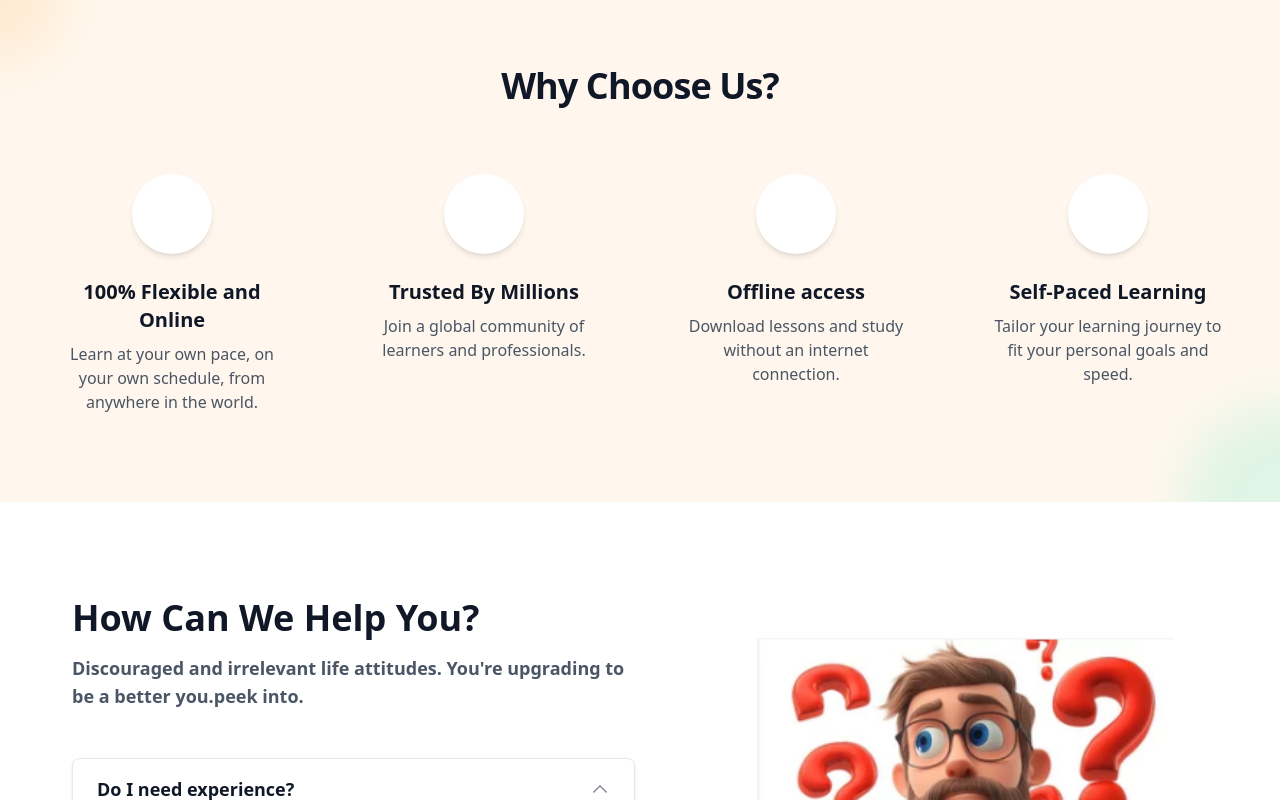
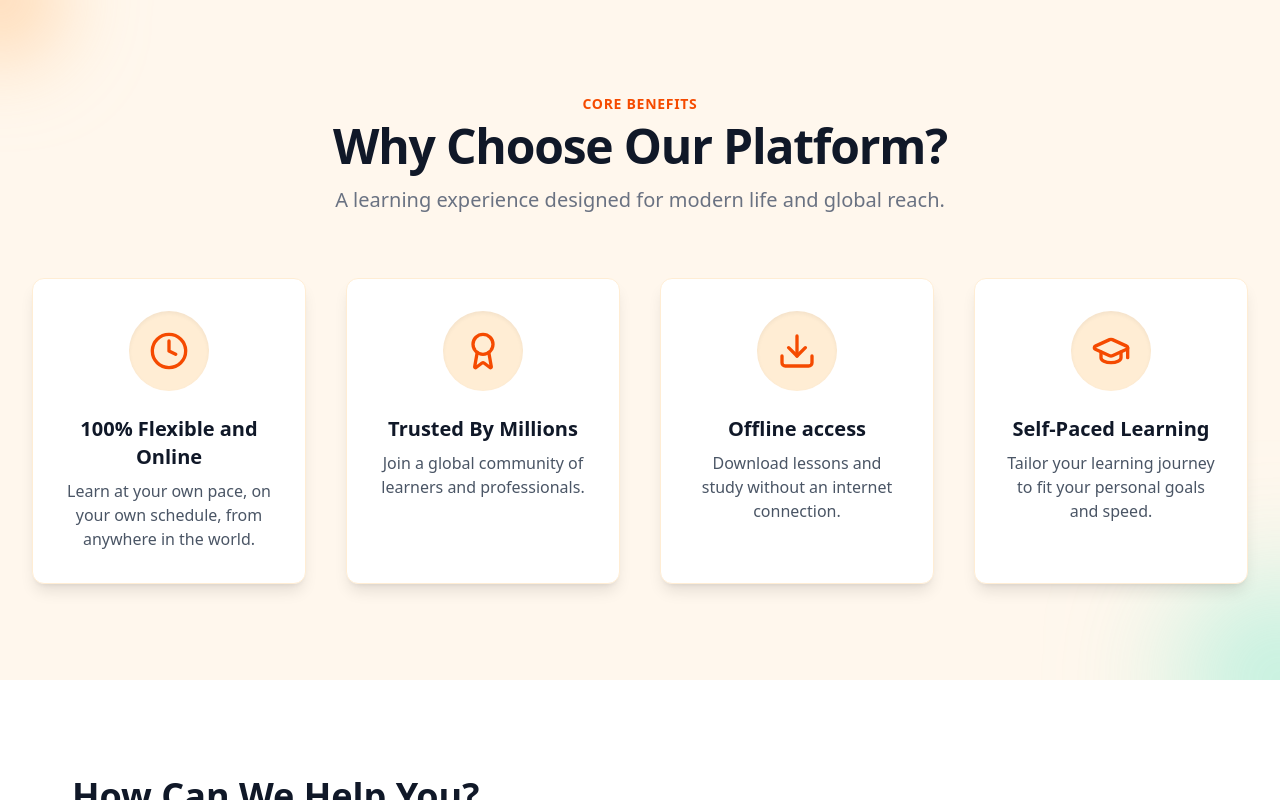
Before and after one commit to Afrida-Islam/Assignment010, a React (Vite) app: page / in a window 1280 px wide. Shown: the part 1940-2740 px from the top of the page. Built offline with nearby package versions, Linux system fonts and the light colour scheme; no server answers.

Commit message:
Prevent division by zero in all calculation models

```diff
--- a/index.html
+++ b/index.html
@@ -1,5 +1,5 @@
-<!doctype html>
-<html lang="en">
+<!DOCTYPE html>
+<html lang="en" data-theme="light">
   <head>
     <meta charset="UTF-8" />
     <link rel="icon" type="image/svg+xml" href="/vite.svg" />
--- a/src/Components/AllModels.jsx
+++ b/src/Components/AllModels.jsx
@@ -12,11 +12,11 @@ const AllModels = () => {
 
   const handleSearch = (e) => {
     e.preventDefault();
-    const search_text = e.target.search.value;
-    console.log(`Searching for: ${search_text}`);
+    const category = e.target.search.value;
+    console.log(`Searching for: ${category}`);
     setLoading(true);
     setModels([]);
-   fetch(`http://localhost:5000/models?search=${search_text}`)
+    fetch(`http://localhost:3000/search?search=${category}`)
       .then((res) => {
         if (!res.ok) {
           throw new Error(`HTTP error! status: ${res.status}`);
--- a/src/Components/FeaturePart.jsx
+++ b/src/Components/FeaturePart.jsx
@@ -1,77 +1,82 @@
 import React from "react";
-import bgImage from "../assets/bg.jpeg";
+// Import specific icons from lucide-react (using these instead of font-awesome classes)
+import { Clock, Award, Download, GraduationCap } from "lucide-react";
+
+// Using a mock link for the background image since external file imports are not supported in the single file mandate.
+// const bgImage = "../assets/bg.jpeg";
+
 const features = [
   {
-    icon: "fa-solid fa-calendar-alt", // Placeholder for actual icon, see step 3
+    icon: Clock, // Component reference for "100% Flexible and Online"
     title: "100% Flexible and Online",
     description:
       "Learn at your own pace, on your own schedule, from anywhere in the world.",
   },
   {
-    icon: "fa-solid fa-award", // Placeholder
+    icon: Award, // Component reference for "Trusted By Millions"
     title: "Trusted By Millions",
     description: "Join a global community of learners and professionals.",
   },
   {
-    icon: "fa-solid fa-globe", // Placeholder
+    icon: Download, // Component reference for "Offline access"
     title: "Offline access",
     description: "Download lessons and study without an internet connection.",
   },
   {
-    icon: "fa-solid fa-user-graduate", // Placeholder
+    icon: GraduationCap, // Component reference for "Self-Paced Learning"
     title: "Self-Paced Learning",
     description:
       "Tailor your learning journey to fit your personal goals and speed.",
   },
 ];
+
 const FeaturePart = () => {
   return (
-    <div>
-      <section
-        className="relative py-16 lg:py-16 bg-orange-50  overflow-hidden"
-        // style={{ backgroundImage: `url(${bgImage})` }}
-      >
-        {/* Background shapes - adjust colors and positions as needed */}
-        <div className="absolute top-0 left-0 w-32 h-32 bg-orange-200 dark:bg-orange-700 rounded-full mix-blend-multiply filter blur-xl opacity-30 transform -translate-x-1/2 -translate-y-1/2"></div>
-        <div className="absolute bottom-0 right-0 w-48 h-48 bg-teal-200 dark:bg-teal-700 rounded-full mix-blend-multiply filter blur-xl opacity-30 transform translate-x-1/2 translate-y-1/2"></div>
+    <div className="font-sans antialiased bg-gray-50 dark:bg-gray-900">
+      <section className="relative py-16 lg:py-24 bg-orange-50 dark:bg-gray-800 overflow-hidden">
+        {/* Decorative Blurs */}
+        <div className="absolute top-0 left-0 w-32 h-32 bg-orange-300 dark:bg-orange-700 rounded-full mix-blend-multiply filter blur-2xl opacity-40 transform -translate-x-1/2 -translate-y-1/2"></div>
+        <div className="absolute bottom-0 right-0 w-48 h-48 bg-teal-300 dark:bg-teal-700 rounded-full mix-blend-multiply filter blur-3xl opacity-40 transform translate-x-1/2 translate-y-1/2"></div>
 
         <div className="max-w-7xl mx-auto px-4 sm:px-6 lg:px-8 relative z-10">
-          <div className="lg:text-center mb-12">
-            <p className="mt-2 text-3xl leading-8 font-extrabold tracking-tight text-gray-900 sm:text-4xl">
-              Why Choose Us?
+          <div className="text-center mb-16">
+            <h2 className="text-sm font-semibold tracking-wider text-orange-600 dark:text-orange-400 uppercase">
+              Core Benefits
+            </h2>
+            <p className="mt-2 text-3xl md:text-4xl lg:text-5xl font-extrabold tracking-tight text-gray-900 dark:text-white">
+              Why Choose Our Platform?
+            </p>
+            <p className="mt-4 max-w-2xl mx-auto text-xl text-gray-500 dark:text-gray-300">
+              A learning experience designed for modern life and global reach.
             </p>
           </div>
 
-          <div className="grid grid-cols-1 gap-8 md:grid-cols-2 lg:grid-cols-4">
-            {features.map((feature, index) => (
+          <div className="grid grid-cols-1 gap-10 md:grid-cols-2 lg:grid-cols-4">
+            {features.map((feature, index) => {
+              // Assign the Icon component dynamically
+              const IconComponent = feature.icon;
+
+              return (
                 <div
                   key={index}
-                className="flex flex-col items-center text-center p-6"
+                  className="flex flex-col items-center text-center p-8 bg-white dark:bg-gray-900 rounded-xl shadow-lg hover:shadow-2xl transition duration-300 transform hover:scale-[1.02] border border-orange-100 dark:border-gray-700"
                 >
-                {/* Icon Container (the white circle) */}
-                <div className="flex-shrink-0 flex items-center justify-center h-20 w-20 rounded-full bg-white dark:bg-gray-700 shadow-md mb-6">
-                  {/* Placeholder for the actual icon */}
-                  {/* Replace with an actual SVG or a font-awesome icon */}
-                  <i
-                    className={`${feature.icon} text-3xl text-orange-500 dark:text-orange-400`}
-                  ></i>
-                  {/* For example, if using an SVG directly: */}
-                  {/* <svg className="h-10 w-10 text-orange-500" fill="none" viewBox="0 0 24 24" stroke="currentColor">
-                  <path strokeLinecap="round" strokeLinejoin="round" strokeWidth="2" d="M12 8c1.657 0 3 .895 3 2s-1.343 2-3 2-3 .895-3 2 1.343 2 3 2m0-8c1.11 0 2.08.402 2.592 1M12 8V7m0 1v8m0 0v1m0-1c-1.11 0-2.08-.402-2.592-1M12 11h2.5M12 11h-2.5" />
-                </svg> */}
+                  {/* Icon Container */}
+                  <div className="flex-shrink-0 flex items-center justify-center h-16 w-16 md:h-20 md:w-20 rounded-full bg-orange-100 dark:bg-orange-600/20 shadow-inner mb-6">
+                    {/* Rendering the React Icon component */}
+                    <IconComponent className="h-8 w-8 md:h-10 md:w-10 text-orange-600 dark:text-orange-400" />
                   </div>
 
-                {/* Feature Title */}
-                <h3 className="text-xl font-semibold text-gray-900 dark:text-white mb-2">
+                  <h3 className="text-xl font-bold text-gray-900 dark:text-white mb-2">
                     {feature.title}
                   </h3>
 
-                {/* Feature Description (optional, but good for context) */}
-                <p className="text-base text-gray-600 dark:text-gray-300">
+                  <p className="text-base text-gray-600 dark:text-gray-400">
                     {feature.description}
                   </p>
                 </div>
-            ))}
+              );
+            })}
           </div>
         </div>
       </section>
--- a/src/Components/FeatureSection.jsx
+++ b/src/Components/FeatureSection.jsx
@@ -9,22 +9,17 @@ const features = [
   {
     title: "Enroll",
     description: "In courses at any time, with lifetime access",
-    icon: "📖", // Example icon
+    icon: "📖",
   },
   {
     title: "Learn",
     description: "In courses at any time, with lifetime access",
-    icon: "✍️", // Example icon
+    icon: "✍️",
   },
 ];
 
-// Reusable Card Component
 const FeatureCard = ({ title, description, icon }) => {
   return (
-    // The key to the hover effect is the combination of:
-    // 1. transition duration-300: Defines the smooth transition time.
-    // 2. hover:-translate-y-1: Moves the card up 4px (a subtle lift).
-    // 3. hover:shadow-lg: Increases the box shadow on hover.
     <div
       className="
       p-6 bg-white rounded-lg shadow-md border border-gray-100
@@ -34,18 +29,16 @@ const FeatureCard = ({ title, description, icon }) => {
     "
     >
       <div className="flex items-center mb-4">
-        {/* Icon/Image Placeholder */}
         <div className="text-3xl mr-4 text-red-600">{icon}</div>
-        {/* Title */}
+
         <h3 className="text-xl font-semibold text-gray-800">{title}</h3>
       </div>
-      {/* Description */}
+
       <p className="text-sm text-gray-500">{description}</p>
     </div>
   );
 };
 
-// Main Component that renders the three cards
 const FeatureSection = () => {
   return (
     <div className="bg-gray-50 p-10">
--- a/src/Pages/CourseDetails.jsx
+++ b/src/Pages/CourseDetails.jsx
@@ -31,7 +31,7 @@ const CourseDetails = () => {
 
   const {
     _id,
-    course_id,
+
     category,
     title,
     level,
@@ -46,14 +46,13 @@ const CourseDetails = () => {
   } = model;
 
   const handleEnrollment = () => {
-    console.log('Check user: ' + JSON.stringify(currentUser));
+    console.log("Check user: " + JSON.stringify(currentUser));
 
     if (!currentUser) {
       toast.error("You need to login to enroll in a course.");
       navigate("/logindata");
       return;
     }
-
 
     const enrollmentData = {
       courseId: _id,
--- a/src/Routers/Router.jsx
+++ b/src/Routers/Router.jsx
@@ -57,7 +57,11 @@ export const router = createBrowserRouter([
       {
         path: "/update-course/:id",
         element: <UpdateCourse />,
-        loader: ({ params }) => fetch("http://localhost:3000/models"),
+        // FIX: The 'id' must be destructured from the 'params' object.
+        loader: ({ params }) => {
+          const { id } = params; // <-- This line destructures the ID from the URL
+          return fetch(`http://localhost:3000/models/${id}`);
+        },
       },
     ],
   },
--- a/src/index.css
+++ b/src/index.css
@@ -1,2 +1,5 @@
 @import "tailwindcss";
-@plugin "daisyui";
+@plugin "daisyui" {
+  themes: light --default, dark --prefersdark;
+}
+@custom-variant dark (&:where([data-theme=dark], [data-theme=dark] *));
```
Also changed, not shown: src/Components/EnrolledCourse.jsx (+5 -43 lines), src/Components/Navbar.jsx (+23 -7 lines), src/Components/TestimonialCard.jsx (+0 -8 lines), src/Components/UpdataCourse.jsx (+12 -19 lines), 1 other file (tests, documents, lock files or other folders). Lines whose indentation alone changed are shown as unchanged.
